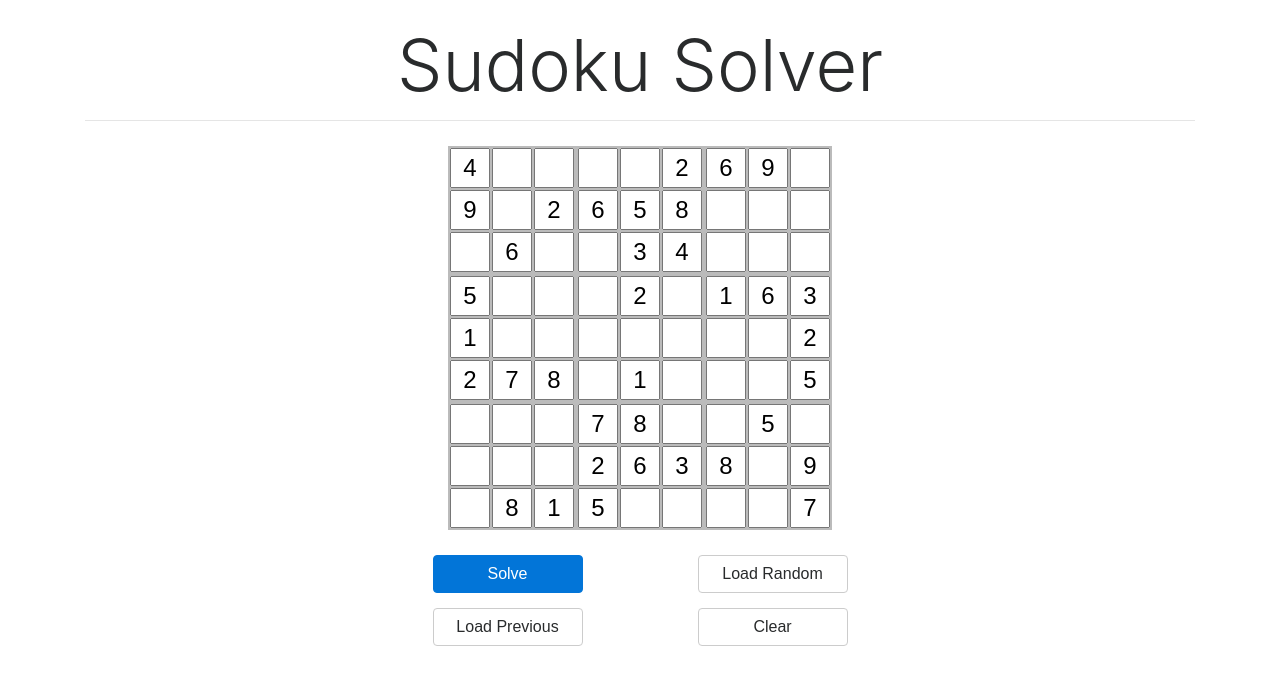
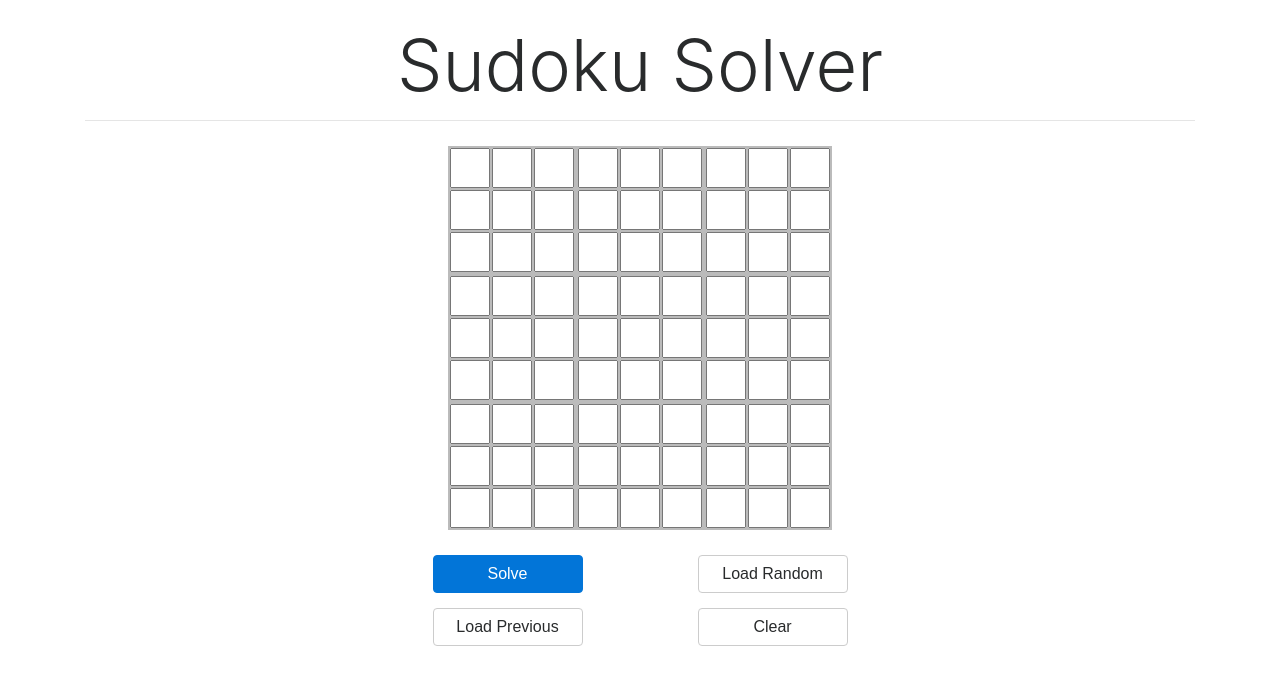
Before and after one commit to mattflow/sudoku-solver, a React app: page / in a window 1280 px wide. Shown: the top 684 px of the page. Built offline with nearby package versions, Linux system fonts and the light colour scheme.

Commit message:
Refactor

```diff
--- a/src/components/App/SudokuBoard.js
+++ b/src/components/App/SudokuBoard.js
@@ -5,10 +5,9 @@ export default class SudokuBoard extends Component {
   constructor() {
     super();
     this.state = {
-      puzzle: '400002690902658000060034000500020163100000002278010005000780050000263809081500007'
-    };
+      puzzle: Array(81).fill(0)
+    }
   }
-
   render() {
     const length = 3;
     const width = 3;
@@ -17,7 +16,7 @@ export default class SudokuBoard extends Component {
     for (var i = 0; i < length; i++) {
       row = [];
       for (var j = 0; j < width; j++) {
-        row.push(<td key={j}><SudokuBoardBox puzzle={this.state.puzzle.split('')} start={27*i + 3*j} /></td>);
+        row.push(<td key={j}><SudokuBoardBox puzzle={this.state.puzzle} start={27*i + 3*j} /></td>);
       }
       rows.push(<tr key={i}>{ row }</tr>);
     }
--- a/src/components/App/SudokuBoard/SudokuBoardBox/SudokuBox.js
+++ b/src/components/App/SudokuBoard/SudokuBoardBox/SudokuBox.js
@@ -4,7 +4,7 @@ export default class SudokuBox extends Component {
   render() {
     const value = this.props.value !== 0 ? this.props.value : '';
     return (
-      <input tabIndex={this.props.id + 1} defaultValue={value} id={ 'box' + this.props.id } className="SudokuBox" />
+      <input tabIndex={this.props.id + 1} value={value} id={ 'box' + this.props.id } className="SudokuBox" />
     );
   }
 }
--- a/src/components/App/SudokuButtons.js
+++ b/src/components/App/SudokuButtons.js
@@ -1,7 +1,12 @@
 import React, { Component } from 'react';
 import Button from './SudokuButtons/Button';
+import solver from '@mattflow/sudoku-solver';
 
 export default class SudokuButtons extends Component {
+  solvePuzzle(puzzle) {
+    console.log(solver(puzzle));
+  }
+
   render() {
     return (
       <div className="SudokuButtons">
--- a/src/components/App/SudokuButtons/Button.js
+++ b/src/components/App/SudokuButtons/Button.js
@@ -3,7 +3,7 @@ import React, { Component } from 'react';
 export default class Button extends Component {
   render() {
     return (
-      <button type="button" className={ 'Button btn btn-' + this.props.style }>
+      <button type="button" className={ 'Button btn btn-' + this.props.style } >
         { this.props.text }
       </button>
     );
```
